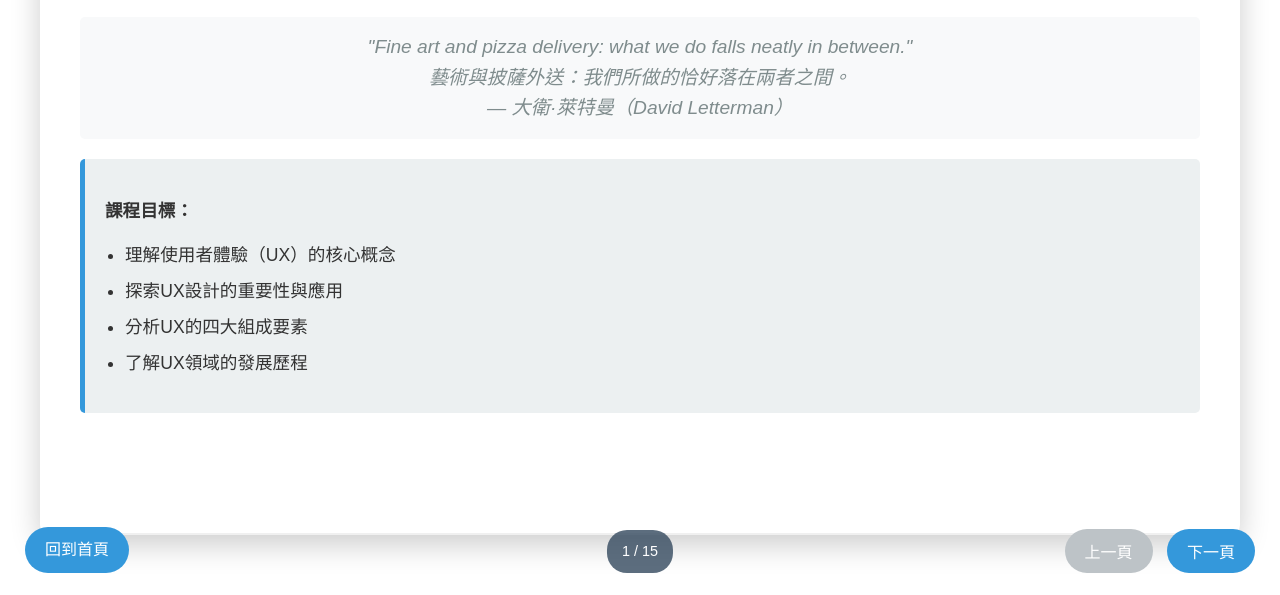
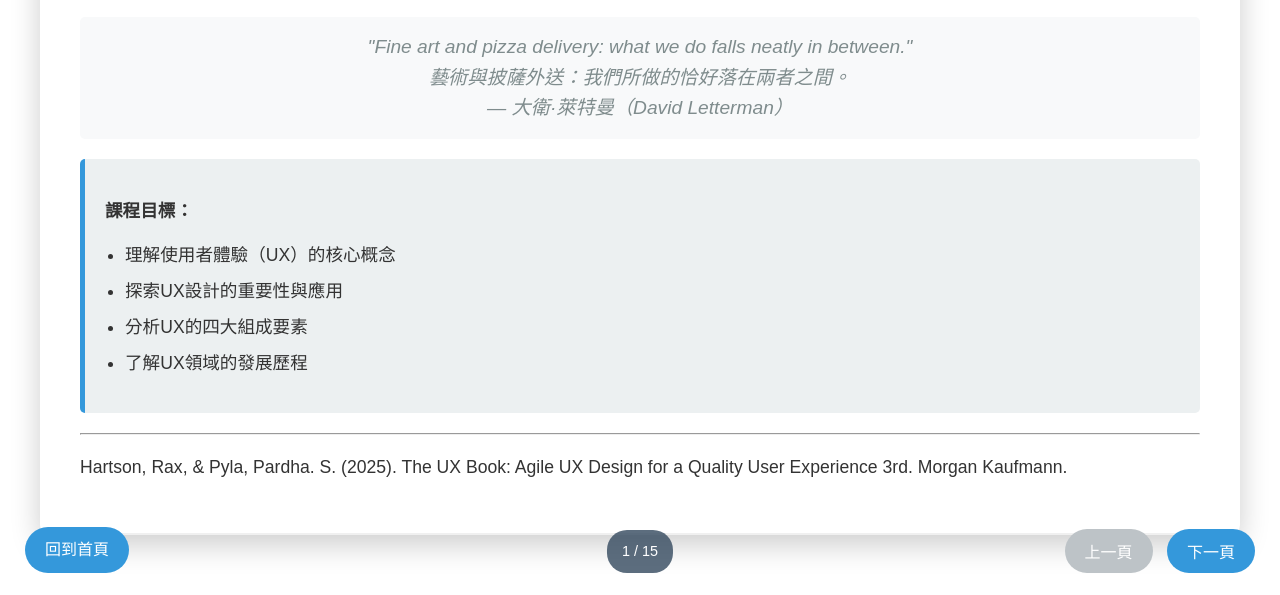
Before and after one commit to wandafeng/UX3, a plain HTML site: page chapter1.html in a window 1280 px wide. Shown: the part 207-802 px from the top of the page. Drawn offline with Linux system fonts and the light colour scheme.

Commit message:
Update chapter1.html

```diff
--- a/chapter1.html
+++ b/chapter1.html
@@ -222,6 +222,8 @@
                     <li>了解UX領域的發展歷程</li>
                 </ul>
             </div>
+              <hr>
+        <p>Hartson, Rax, & Pyla, Pardha. S. (2025). The UX Book: Agile UX Design for a Quality User Experience 3rd. Morgan Kaufmann.</p>
         </div>
 
         <div class="slide">
```
